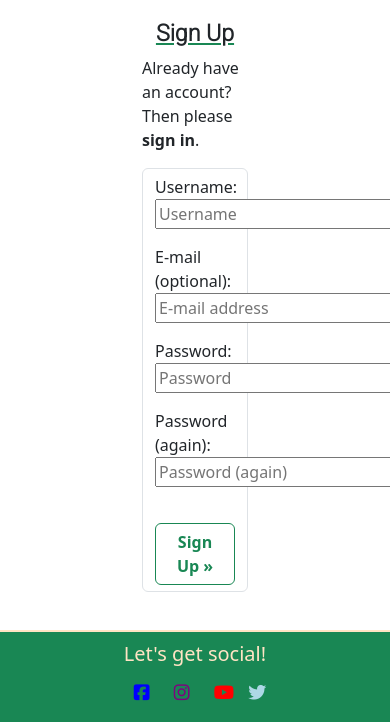
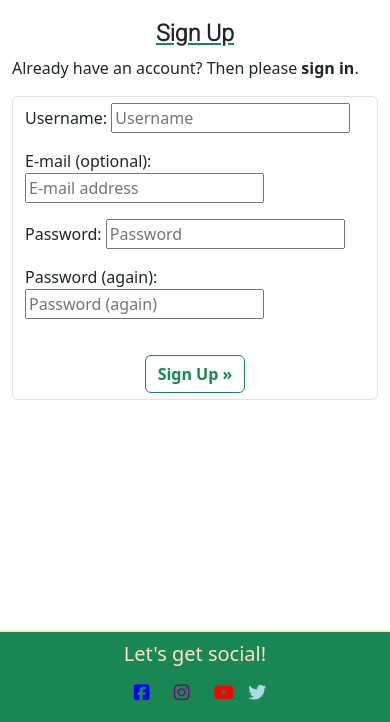
Before and after one commit to Tabithadejong/Tasty-Trails, a Django app: page /accounts/signup/ in a window 390 px wide. Shown: the part 122-844 px from the top of the page. Run offline with Django 3.2, Linux system fonts and the light colour scheme; some libraries are stand-ins or nearby versions; some web fonts are replaced.

Commit message:
Add some classes to adjust sizing for pages

```diff
--- a/templates/account/login.html
+++ b/templates/account/login.html
@@ -6,9 +6,9 @@
 {% block head_title %}{% trans "Sign In" %}{% endblock %}
 
 {% block content %}
-<div class="container text-start ">
+<div class="container text-start main-content ">
   <div class="row justify-content-center">
-    <div class="col-4">
+    <div class="col-md-4 col-sm">
       <h3 class="text-center category-header">{% trans "Sign In" %}</h3>
       <p>{% blocktrans %}If you have not created an account yet, then please
         <strong><a class="account-links" href="{{ signup_url }}">sign up</a></strong> first.{% endblocktrans %}</p>
--- a/templates/account/logout.html
+++ b/templates/account/logout.html
@@ -7,9 +7,9 @@
 {% block content %}
 
 
-<div class="container text-start ">
+<div class="container text-start main-content">
   <div class="row justify-content-center">
-    <div class="col-4 ">
+    <div class="col-md-4 col-sm ">
       <h3 class="text-center category-header">{% trans "Sign Out" %}</h3>
 
       <p>{% trans 'Are you sure you want to sign out?' %}</p>
--- a/templates/account/signup.html
+++ b/templates/account/signup.html
@@ -6,9 +6,9 @@
 
 {% block content %}
 
-<div class="container text-start ">
+<div class="container text-start main-content">
   <div class="row justify-content-center">
-    <div class="col-4">
+    <div class="col-md-4 col-sm">
       <h3 class="text-center category-header">{% trans "Sign Up" %}</h3>
 
 
```
